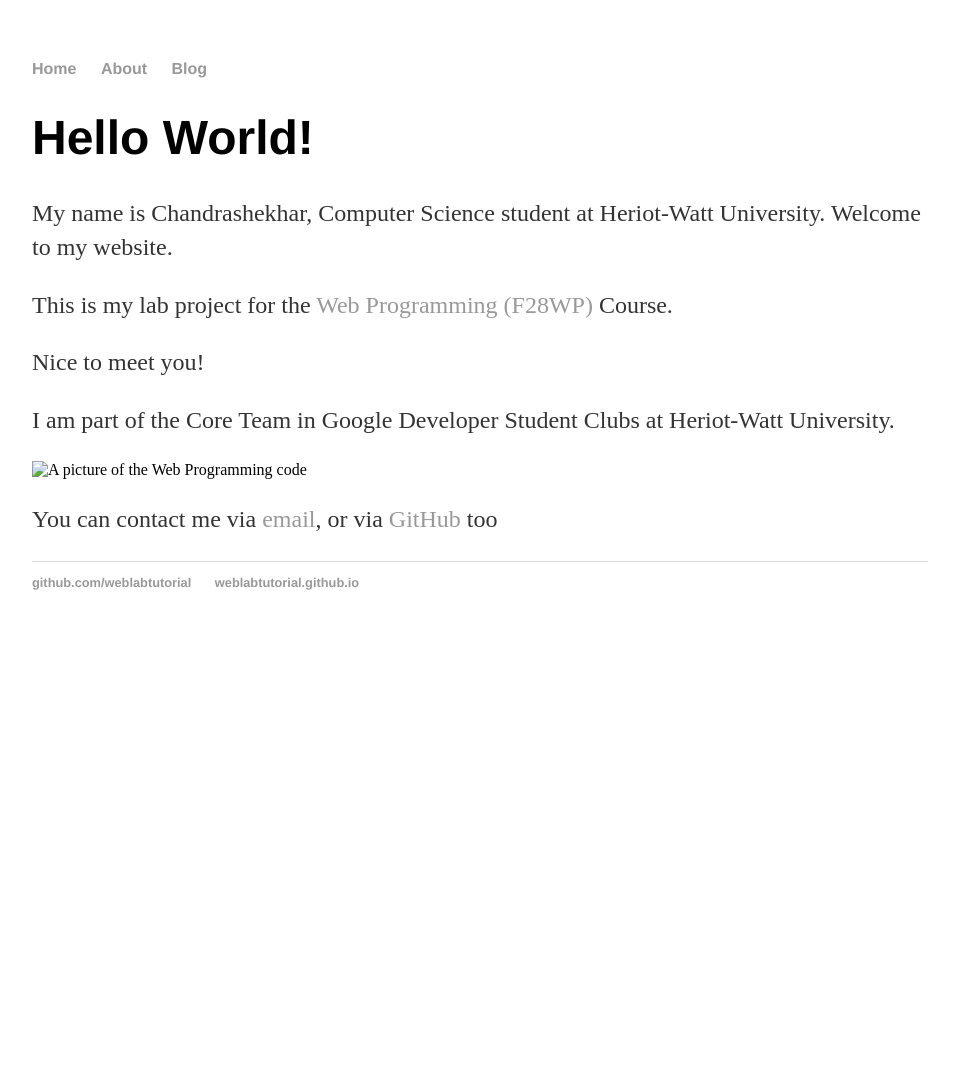
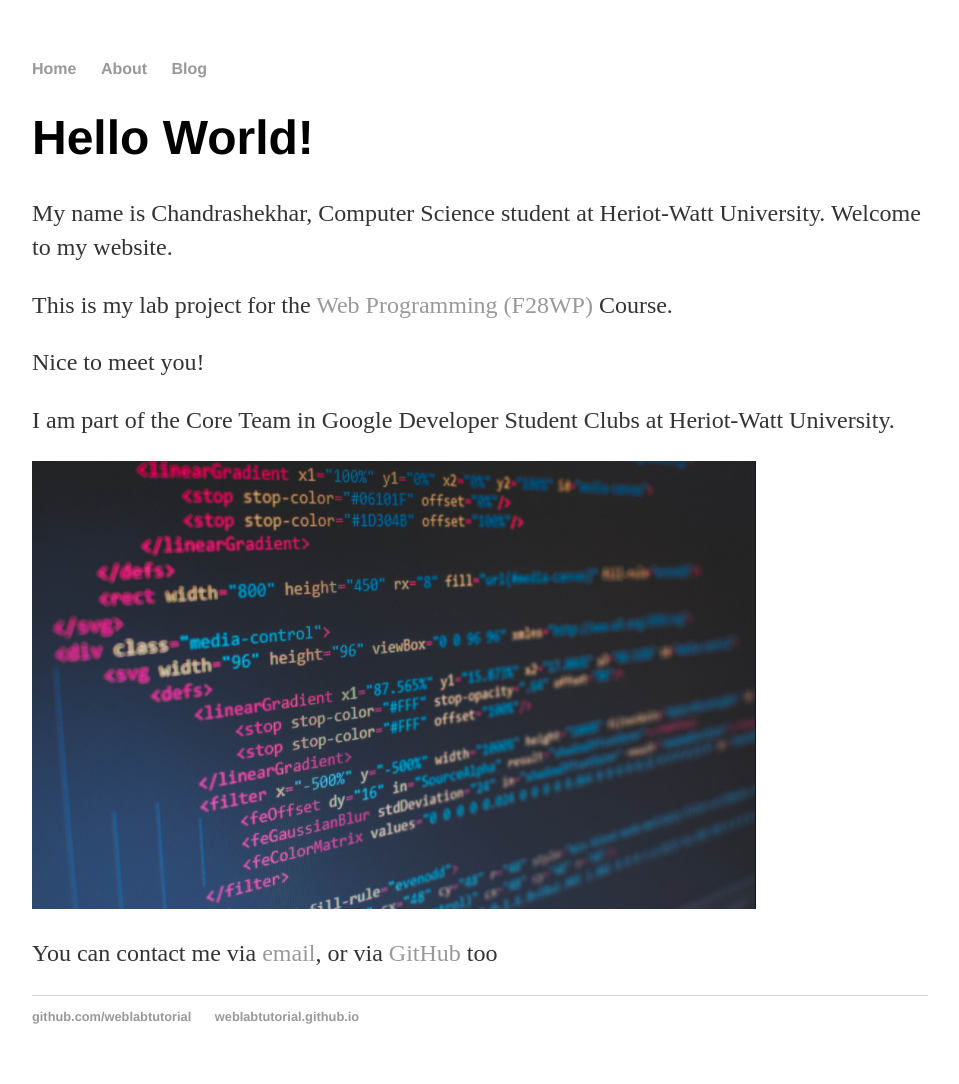
Before and after one commit to cr2007/F28WP-Lab1, a Jekyll site: the page built from about/index.html, in a window 1280 px wide. Shown: the whole page, without its empty margins (160-1119 px from the left). Built offline with Jekyll 4.4.1, drawn with Linux system fonts in a browser that asks for light colours; before the commit the page ends 900 px from its top, so only the background shows below that.

Commit message:
Fixes the bug which didn't render the image

```diff
--- a/about/index.html
+++ b/about/index.html
@@ -13,6 +13,6 @@ title: Web Programming
 
 <p>I am part of the Core Team in Google Developer Student Clubs at Heriot-Watt University.</p>
 
-<img style="align-items: right;" src="images/html.png" alt="A picture of the Web Programming code">
+<img style="align-items: right;" src="../images/html.png" alt="A picture of the Web Programming code">
 
 <p>You can contact me via <a href="mailto:cr2007@hw.ac.uk" target="_blank">email</a>, or via <a href="https://github.com/cr2007" target="_blank">GitHub</a> too</p>
```
